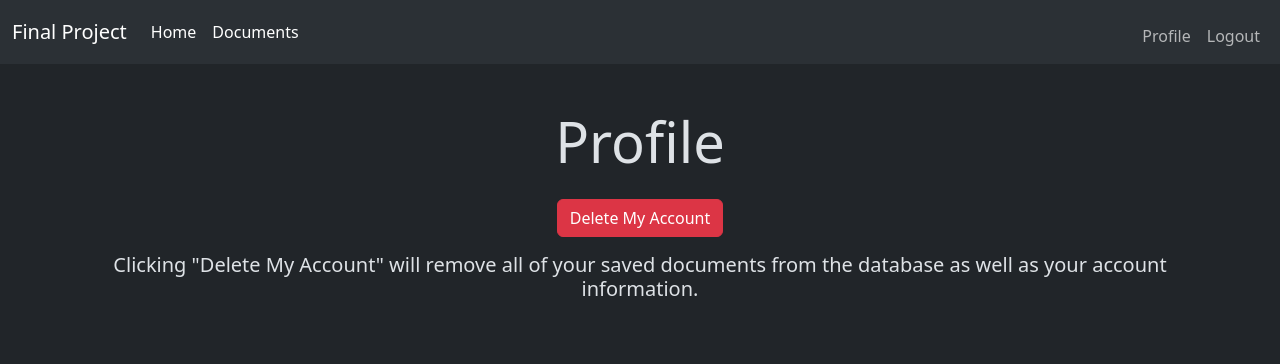
After one commit to Brook-B118/pdf-editor, a Flask app: page /profile in a window 1280 px wide. The commit adds this page. Shown: the top 364 px of the page. Run offline with Flask 3, Linux system fonts and the light colour scheme; the visitor is signed in with stand-in values (Sample User, id 1); some libraries are stand-ins or nearby versions.

Commit message:
Added profile page so that I could also add a delete account button. This button deletes all the saved elements, documents, and the users account. Also removed the support for uploading word documents, I want to strictly focus on pdfs for now. Added the error message I forgot to implement incase the wrong file type is uploaded. Also made small css change to header in profile page.

```diff
--- a/app.py
+++ b/app.py
@@ -13,7 +13,7 @@ from werkzeug.security import check_password_hash, generate_password_hash
 from werkzeug.utils import secure_filename
 from helpers import login_required, apology
 from models import db, Users, Document, Element # Database models sheet
-from forms import RegistrationForm, LoginForm, UploadForm
+from forms import RegistrationForm, LoginForm, UploadForm, DeleteAccountForm
 from dotenv import load_dotenv
 from file_handling import save_temp_file, check_temp_file_mime, add_file_to_db
 
@@ -150,6 +150,34 @@ def register():
     return redirect("/login")
 
 
+@app.route("/profile", methods=["GET", "POST"])
+@login_required
+def profile():
+    form = DeleteAccountForm(request.form)
+    if form.validate_on_submit():
+        user_id = session['user_id']
+        user = Users.query.filter_by(id=user_id).first()
+
+        existing_documents = Document.query.filter_by(user_id=user_id).all()
+        existing_elements = Element.query.filter_by(user_id=user_id).all()
+
+        if user:
+            for element in existing_elements:
+                db.session.delete(element)
+            for document in existing_documents:
+                db.session.delete(document)
+            db.session.delete(user)
+            try:
+                db.session.commit()
+                logout()
+                return redirect(url_for('register'))
+            except SQLAlchemyError as e:
+                print(e)
+                db.session.rollback()
+    else:
+        return render_template("profile.html", form=form)
+
+
 
 @app.route("/uploadDocuments", methods=["GET", "POST"])
 @login_required
@@ -225,6 +253,7 @@ def editDocument(hex_filename):
             return render_template('editDocument.html', document=document, folder=user_id)
         else:
             logout()
+            return redirect(url_for('register'))
 
 
 @app.route('/remove/<filename>', methods=['POST'])
--- a/file_handling.py
+++ b/file_handling.py
@@ -40,8 +40,8 @@ def check_temp_file_mime(file_info):
     # Check the MIME type of the file
     mime = magic.from_file(os.path.join(temp_file_location), mime=True) # This returns the "MIME" of the file, the MIME for pdfs is 'application/pdf'. To see the MIME for other files you have to search it up.
 
-    if mime in ['application/pdf', 'application/msword', 'application/vnd.openxmlformats-officedocument.wordprocessingml.document']:
-        # The file is a PDF or Word doc
+    if mime in ['application/pdf']:
+        # The file is a PDF
         # Officially save the file, first create official folder then move file to folder.
         upload_folder = (f'static/uploaded_files/{user_id}') # Creates the folder to send uploads to (this is local for now)
 
@@ -58,7 +58,7 @@ def check_temp_file_mime(file_info):
         shutil.rmtree(temp_upload_folder)
         return True
     else:
-        # The file is not a PDF or Word doc
+        # The file is not a PDF
         os.remove(temp_file_location)
         shutil.rmtree(temp_upload_folder)
         return False
--- a/forms.py
+++ b/forms.py
@@ -19,4 +19,7 @@ class LoginForm(FlaskForm):
     submit = SubmitField('Submit')
 
 class UploadForm(FlaskForm):
-    file = FileField('document', validators=[FileAllowed(['pdf', 'doc', 'docx'], 'PDFs and Word documents only!')])
+    file = FileField('document', validators=[FileAllowed(['pdf'], 'PDFs only!')])
+
+class DeleteAccountForm(FlaskForm):
+    submit = SubmitField('Delete My Account')
--- a/static/css/styles.css
+++ b/static/css/styles.css
@@ -16,6 +16,9 @@ body {
     justify-content: center;
 }
 
+.profile-header {
+    margin-bottom: 25px;
+}
 
 .pdf-container {
     display: flex;
--- /dev/null
+++ b/templates/profile.html
@@ -0,0 +1,22 @@
+{% extends "layout.html" %}
+
+{% block title %}
+Profile
+{% endblock %}
+
+{% block main %}
+<div class="profile-header container mb-4">
+    <h1 class="display-4">Profile</h1>
+</div>
+<div class="container">
+    <form id="delete-account-form" action="/profile" method="post">
+        {{ form.hidden_tag() }}
+        <div class="mb-3">
+            {{ form.submit(class="btn btn-danger") }}
+        </div>
+        <div class="mb-3">
+            <h5>Clicking "Delete My Account" will remove all of your saved documents from the database as well as your account information.</h5>
+        </div>
+    </form>
+</div>
+{% endblock %}
```
Also changed, not shown: templates/documents.html (+7 -6 lines).
